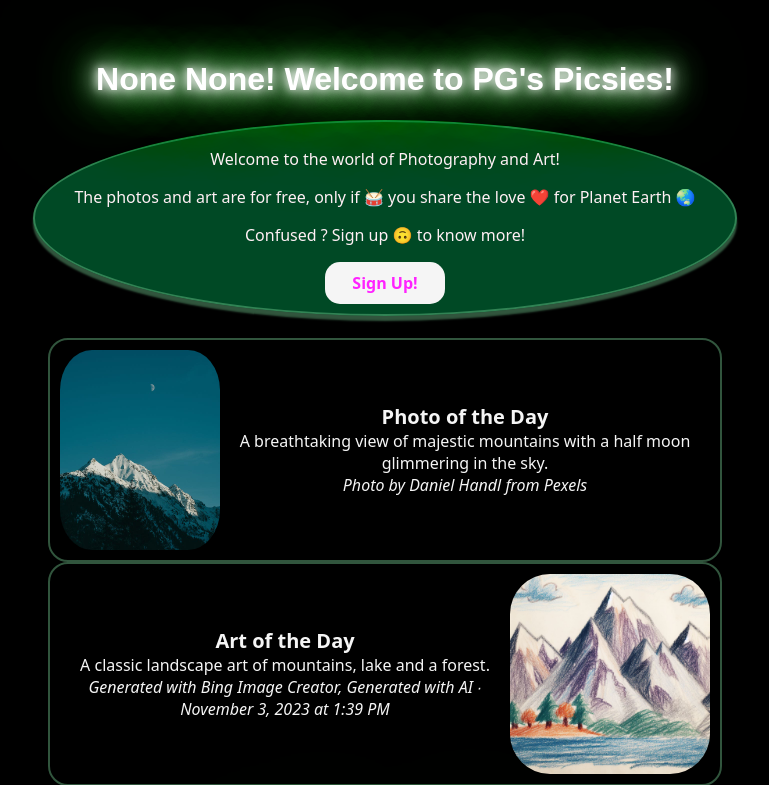
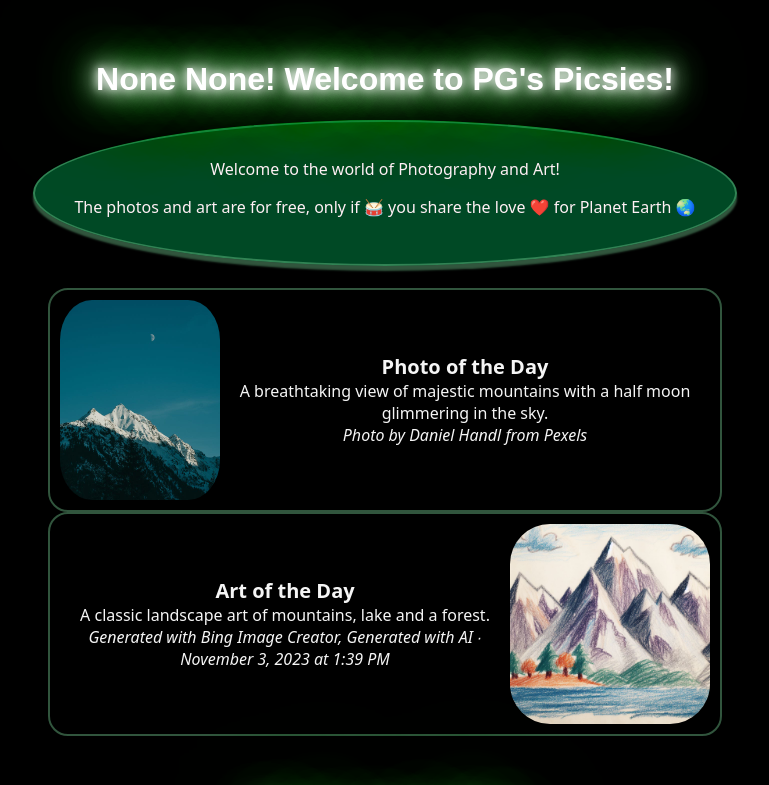
Before and after one commit to prak112/Image-Barter-Bazaar, a Django app: page / in a window 1280 px wide. Shown: the part 70-855 px from the top of the page, without its empty margins (255-1024 px from the left). Run offline with Django 4.2, Linux system fonts and the light colour scheme; the visitor is signed in with stand-in values (Sample User, id 1).

Commit message:
intro view for user,non-user

```diff
--- a/ecommstore/photostore/static/photostore/styles_index.css
+++ b/ecommstore/photostore/static/photostore/styles_index.css
@@ -8,8 +8,8 @@
     box-shadow: 0px 5px 2px rgba(132, 229, 164, 0.371);
     margin: 0 auto;
     justify-content: center;
-    padding-top: 10px;
-    padding-bottom: 10px;
+    padding-top: 20px;
+    padding-bottom: 30px;
 }
 .ellipse-text{
     text-align: center;
--- a/ecommstore/photostore/templates/photostore/index.html
+++ b/ecommstore/photostore/templates/photostore/index.html
@@ -8,6 +8,8 @@
     {% else %}
         <h1 class="heading"> Welcome to PG's Picsies! </h1>
     {% endif %}
+    <!-- Welcome Intro - shape, text and button -->
+    {% if request.user.is_authenticated %}
     <div class="ellipse">
         <div class="ellipse-text">
             <p>
@@ -15,13 +17,24 @@
             <p>
             The photos and art are for free, only if 🥁
             you share the love ❤️ for Planet Earth 🌏</p>
-            <p>
-            Confused ? Sign up 🙃 to know more!</p>
-            <div class="ellipse-button">
-                <a href="{% url 'users:signup' %}">Sign Up!</a>
+        </div>
+    </div>
+    {% else %}
+        <div class="ellipse">
+            <div class="ellipse-text">
+                <p>
+                Welcome to the world of Photography and Art!</p>
+                <p>
+                The photos and art are for free, only if 🥁
+                you share the love ❤️ for Planet Earth 🌏</p>
+                <p>
+                Confused ? Sign up 🙃 to know more!</p>
+                <div class="ellipse-button">
+                    <a href="{% url 'users:signup' %}">Sign Up!</a>
+                </div>
             </div>
         </div>
-    </div>
+    {% endif %}
     <br>
 
     <!--- Photo and Art of the Day -->
```
